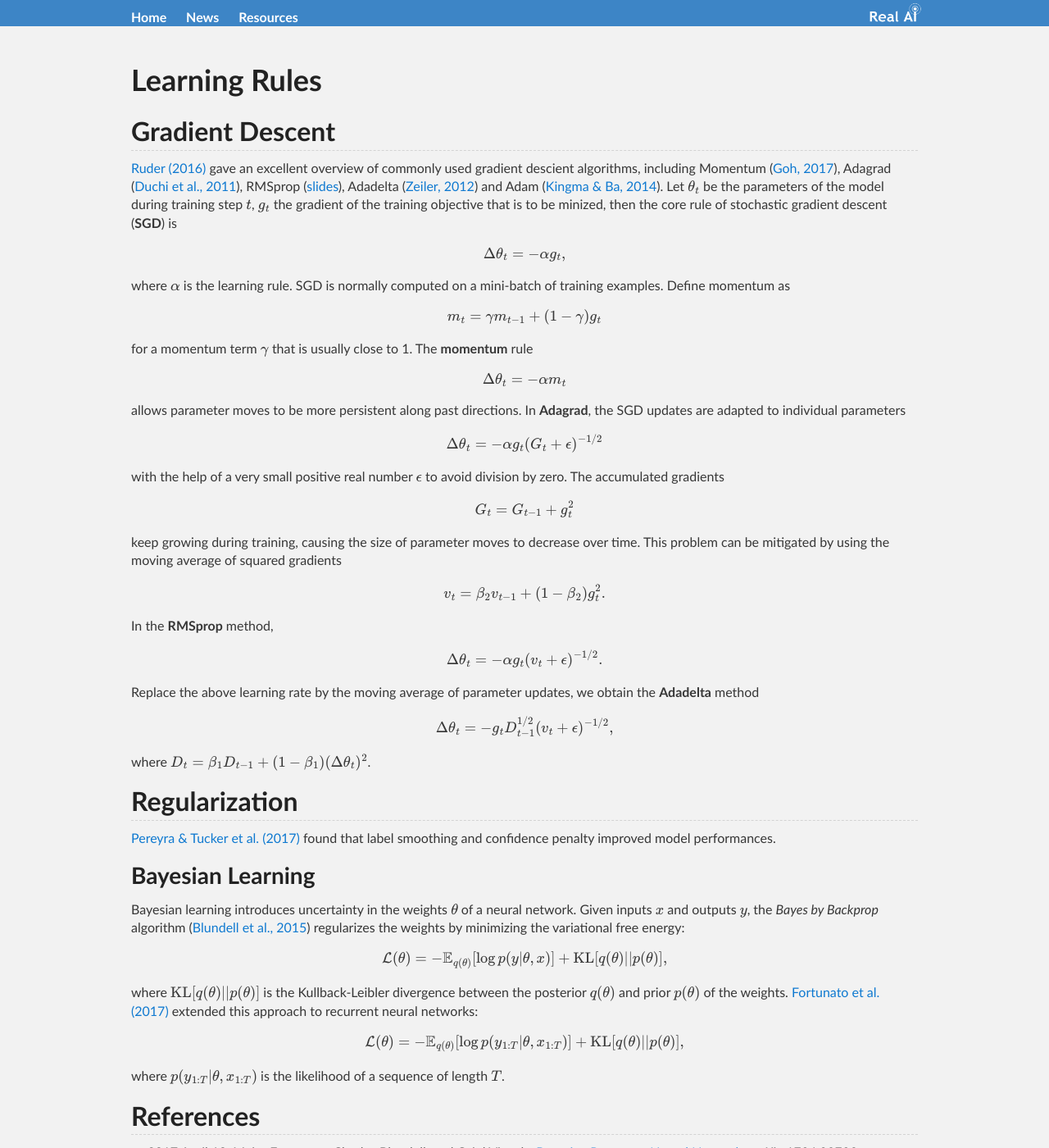
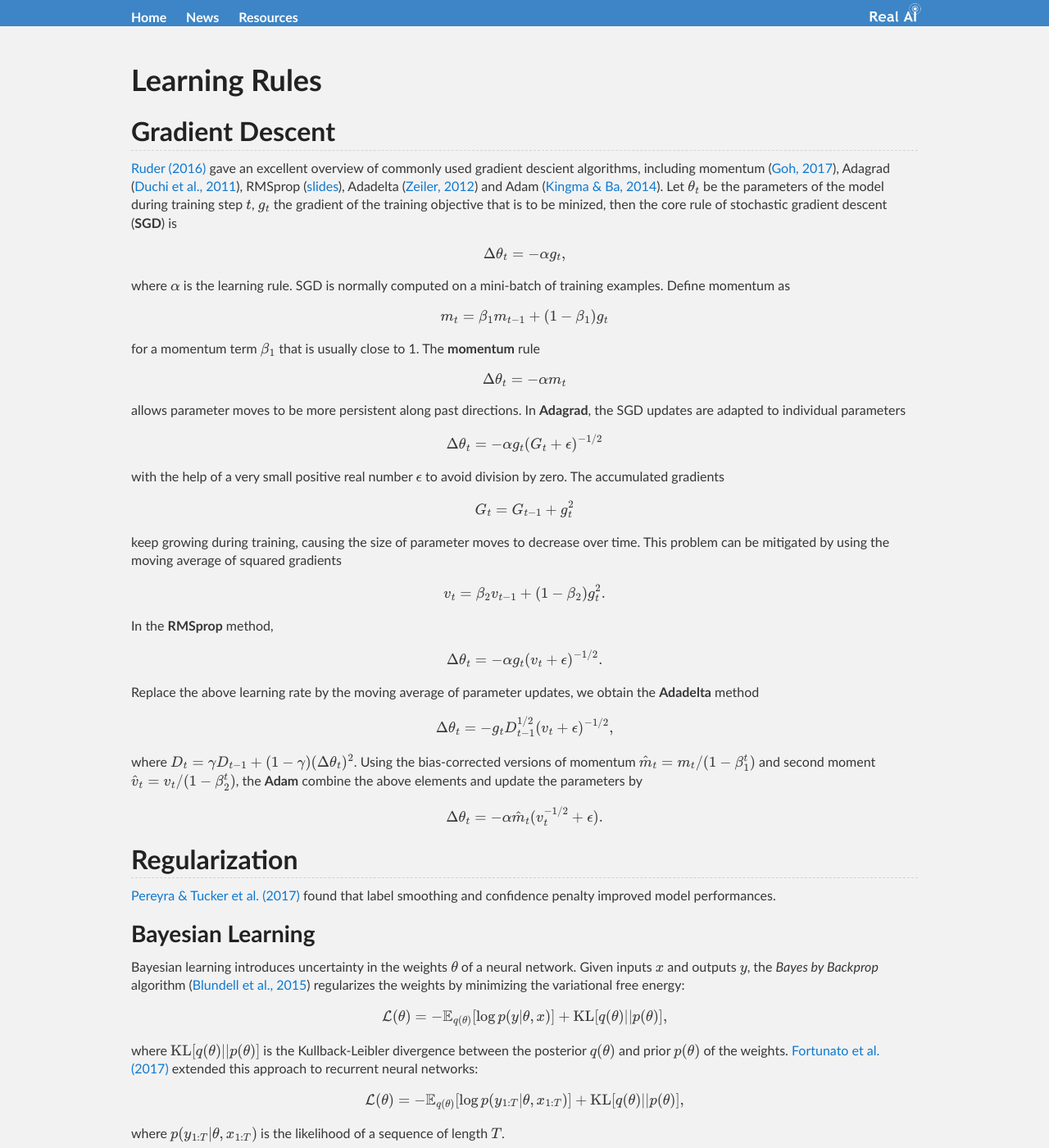
Before and after one commit to Tonywuhk/realai.org, a Jekyll site: the page built from learning-rules.md, in a window 1280 px wide and 1400 px high. Shown: the whole window at 82% size. Built offline with Jekyll 4.4.1, drawn with Linux system fonts in a browser that asks for light colours; our own code applies the rules of GitHub Pages for plain Markdown files; formulas are drawn with MathJax 3; comment, search, counter and statistics services are not loaded; the repository's description, which GitHub fills in, is left out.

Commit message:
Update learning-rules.md

```diff
--- a/learning-rules.md
+++ b/learning-rules.md
@@ -6,7 +6,7 @@ mathjax: true
 
 ## Gradient Descent
 
-[Ruder (2016)](https://arxiv.org/abs/1609.04747) gave an excellent overview of commonly used gradient descient algorithms, including Momentum ([Goh, 2017](http://distill.pub/2017/momentum/)), Adagrad ([Duchi et al., 2011](http://jmlr.org/papers/v12/duchi11a.html)), RMSprop ([slides](http://www.cs.toronto.edu/~tijmen/csc321/slides/lecture_slides_lec6.pdf)), Adadelta ([Zeiler, 2012](https://arxiv.org/abs/1212.5701)) and Adam ([Kingma & Ba, 2014](https://arxiv.org/abs/1412.06980)). Let \\(\theta_t\\) be the parameters of the model during training step \\(t\\), \\(g_t\\) the gradient of the training objective that is to be minized, then the core rule of stochastic gradient descent (**SGD**) is
+[Ruder (2016)](https://arxiv.org/abs/1609.04747) gave an excellent overview of commonly used gradient descient algorithms, including momentum ([Goh, 2017](http://distill.pub/2017/momentum/)), Adagrad ([Duchi et al., 2011](http://jmlr.org/papers/v12/duchi11a.html)), RMSprop ([slides](http://www.cs.toronto.edu/~tijmen/csc321/slides/lecture_slides_lec6.pdf)), Adadelta ([Zeiler, 2012](https://arxiv.org/abs/1212.5701)) and Adam ([Kingma & Ba, 2014](https://arxiv.org/abs/1412.06980)). Let \\(\theta_t\\) be the parameters of the model during training step \\(t\\), \\(g_t\\) the gradient of the training objective that is to be minized, then the core rule of stochastic gradient descent (**SGD**) is
 
 $$
 \Delta \theta_t = -\alpha g_t,
@@ -15,10 +15,10 @@ $$
 where \\(\alpha\\) is the learning rule. SGD is normally computed on a mini-batch of training examples. Define momentum as
 
 $$
-m_t = \gamma m_{t-1} + (1-\gamma) g_t
+m_t = \beta_1 m_{t-1} + (1-\beta_1) g_t
 $$
 
-for a momentum term \\(\gamma\\) that is usually close to 1. The **momentum** rule
+for a momentum term \\(\beta_1\\) that is usually close to 1. The **momentum** rule
 
 $$
 \Delta \theta_t = -\alpha m_t
@@ -54,7 +54,11 @@ $$
 \Delta \theta_t = - g_t D_{t-1}^{1/2} (v_t + \epsilon)^{-1/2},
 $$
 
-where \\(D_t = \beta_1 D_{t-1} + (1-\beta_1) (\Delta \theta_t)^2\\).
+where \\(D_t = \gamma D_{t-1} + (1-\gamma) (\Delta \theta_t)^2\\). Using the bias-corrected versions of momentum \\(\hat{m}_t = m_t/(1-\beta_1^t)\\) and second moment \\(\hat{v}_t = v_t/(1-\beta_2^t)\\), the **Adam** combine the above elements and update the parameters by
+
+$$
+\Delta \theta_t = -\alpha \hat{m}_t (v_t^{-1/2} + \epsilon).
+$$
 
 ## Regularization
 
```
